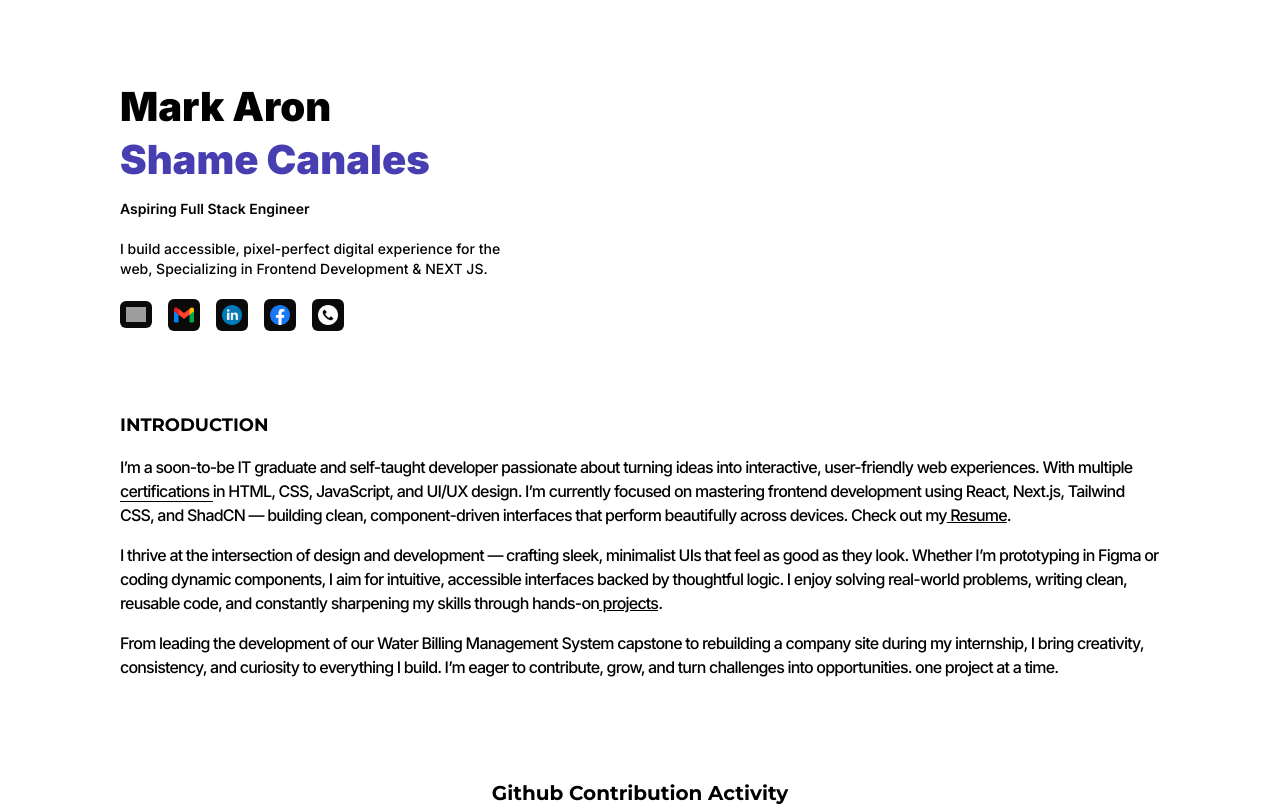
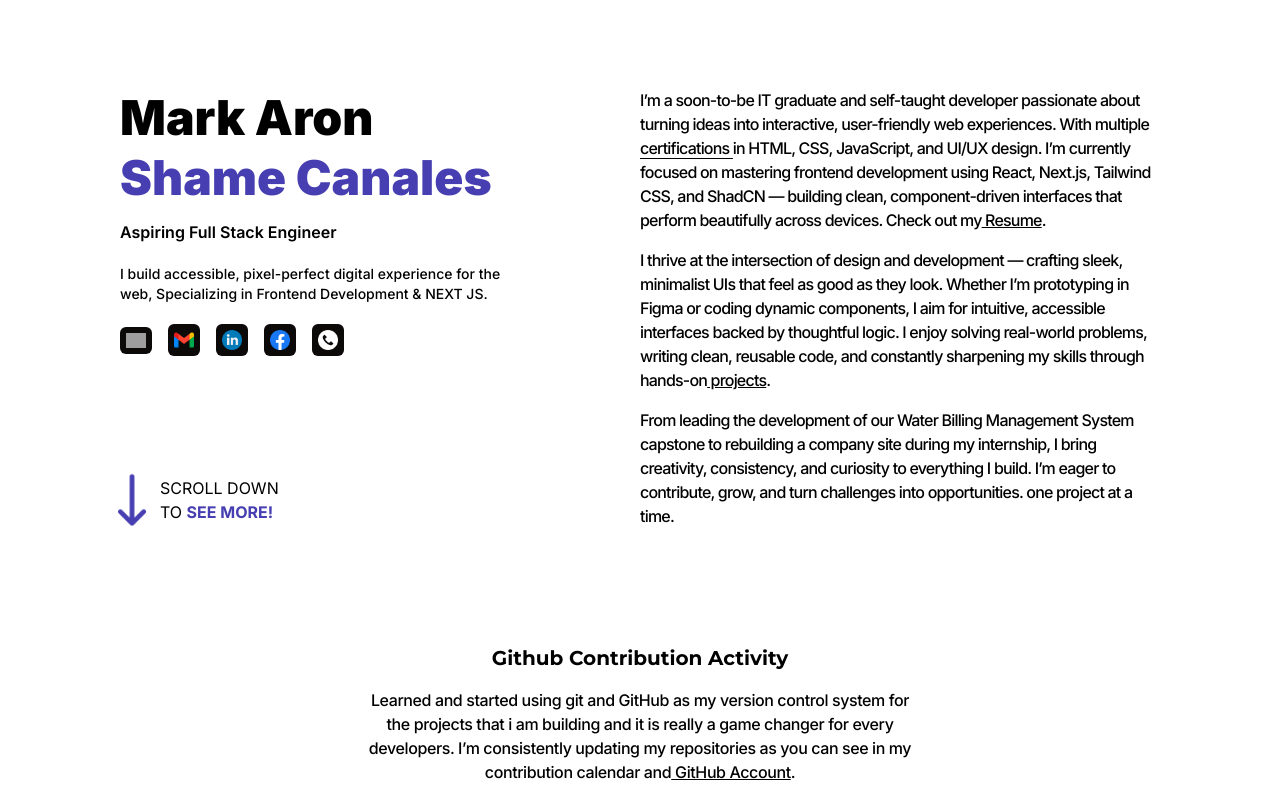
Before and after one commit to shameCanales/shame-portfolio, a React (Vite) app: page / in a window 1280 px wide. Shown: the top 806 px of the page. Built offline with nearby package versions, Linux system fonts and the light colour scheme; no server answers; grey boxes are pictures that could not be loaded.

Commit message:
styled hero section for large viewport

```diff
--- a/src/components/GitHubStats.jsx
+++ b/src/components/GitHubStats.jsx
@@ -85,7 +85,7 @@ export default function GithubStats() {
 
   return (
     <div
-      className="overflow-x-auto font-mono text-sm bg-stone-900 p-4 sm:p-5 rounded-2xl sm:rounded-3xl md:rounded-4xl  mt-6"
+      className="overflow-x-auto font-mono text-sm bg-stone-900 p-4 sm:p-5 rounded-2xl sm:rounded-3xl md:rounded-4xl mt-6 md:max-w-[834px] mx-auto"
       ref={gridRef}
     >
       {/* Month labels */}
--- a/src/pages/RootLayout.jsx
+++ b/src/pages/RootLayout.jsx
@@ -10,7 +10,7 @@ export default function RootLayout() {
   return (
     <>
       <div className="px-5 sm:px-8 md:px-13 lg:px-12.5 xl:px-30 2xl:px-50">
-        <div className="hero-section">
+        <div className="hero-section lg:grid lg:grid-cols-2  lg:mt-22">
           <HeaderSection />
           <Introduction />
         </div>
--- a/src/sections/HeaderSection.jsx
+++ b/src/sections/HeaderSection.jsx
@@ -2,14 +2,25 @@ import Headline from "../ui/Headline";
 import SubHeadline from "../ui/SubHeadline";
 import Tagline from "../ui/tagline";
 import ContactCTA from "../components/ContactCTA";
+import downArrow from '../assets/icons/down-arrow.png'
 
 export default function HeaderSection() {
   return (
-    <div className="mt-17 sm:mt-18 md:mt-20">
-      <Headline />
-      <SubHeadline />
-      <Tagline />
-      <ContactCTA />
+    <div className="mt-17 sm:mt-18 md:mt-20 lg:mt-0 lg:flex lg:flex-col lg:justify-between">
+      <div>
+        <Headline />
+        <SubHeadline />
+        <Tagline />
+        <ContactCTA />
+      </div>
+
+      <div className="hidden lg:flex items-center">
+        <img className="w-14 h-14 mb-4 ml-[-16px]" src={downArrow} alt="" />
+        <p className="inter-regular text-base mb-4 leading-6">
+          SCROLL DOWN <br />
+          TO <span className="inter-bold text-[#463EB1]">SEE MORE!</span>
+        </p>
+      </div>
     </div>
   );
 }
--- a/src/sections/Introduction.jsx
+++ b/src/sections/Introduction.jsx
@@ -1,8 +1,8 @@
 import MainParagraph from "../ui/MainParagraph";
 export default function Introduction() {
   return (
-    <div className="mt-17 sm:mt-18 md:mt-20">
-      <p className="text-center sm:text-left montserrat-bold mt-15 sm:text-lg md:uppercase ">
+    <div className="mt-17 sm:mt-18 md:mt-20 lg:mt-0">
+      <p className="text-center sm:text-left montserrat-bold mt-15 sm:text-lg md:uppercase lg:hidden">
         Introduction
       </p>
       <div className="text ">
--- a/src/ui/Headline.jsx
+++ b/src/ui/Headline.jsx
@@ -1,6 +1,6 @@
 export default function Headline() {
   return (
-    <h1 className="text-center text-2xl inter-black sm:text-[40px] sm:text-left ">
+    <h1 className="text-center sm:text-left text-2xl sm:text-[40px] lg:text-5xl inter-black lg:leading-15 ">
       Mark Aron <span className="text-[#463EB1] block">Shame Canales</span>
     </h1>
   );
--- a/src/ui/MainParagraph.jsx
+++ b/src/ui/MainParagraph.jsx
@@ -1,6 +1,6 @@
 export default function MainParagraph({ children }) {
   return (
-    <p className="mt-4 leading-4.5 sm:leading-5 md:leading-6 tracking-tight md:tracking-tighter text-center inter-medium text-xs sm:text-left sm:text-sm md:text-base ">
+    <p className="mt-4 lg:mt-0 lg:mb-4 leading-4.5 sm:leading-5 md:leading-6 tracking-tight md:tracking-tighter text-center inter-medium text-xs sm:text-left sm:text-sm md:text-base ">
       {children}
     </p>
   );
--- a/src/ui/SubHeadline.jsx
+++ b/src/ui/SubHeadline.jsx
@@ -1,6 +1,6 @@
 export default function SubHeadline() {
   return (
-    <p className="text-center sm:text-left inter-semibold text-xs sm:text-sm py-3">
+    <p className="text-center sm:text-left inter-semibold text-xs sm:text-sm lg:text-base py-3">
       Aspiring Full Stack Engineer
     </p>
   );
```
Also changed, not shown: src/assets/icons/down-arrow.png (added).
